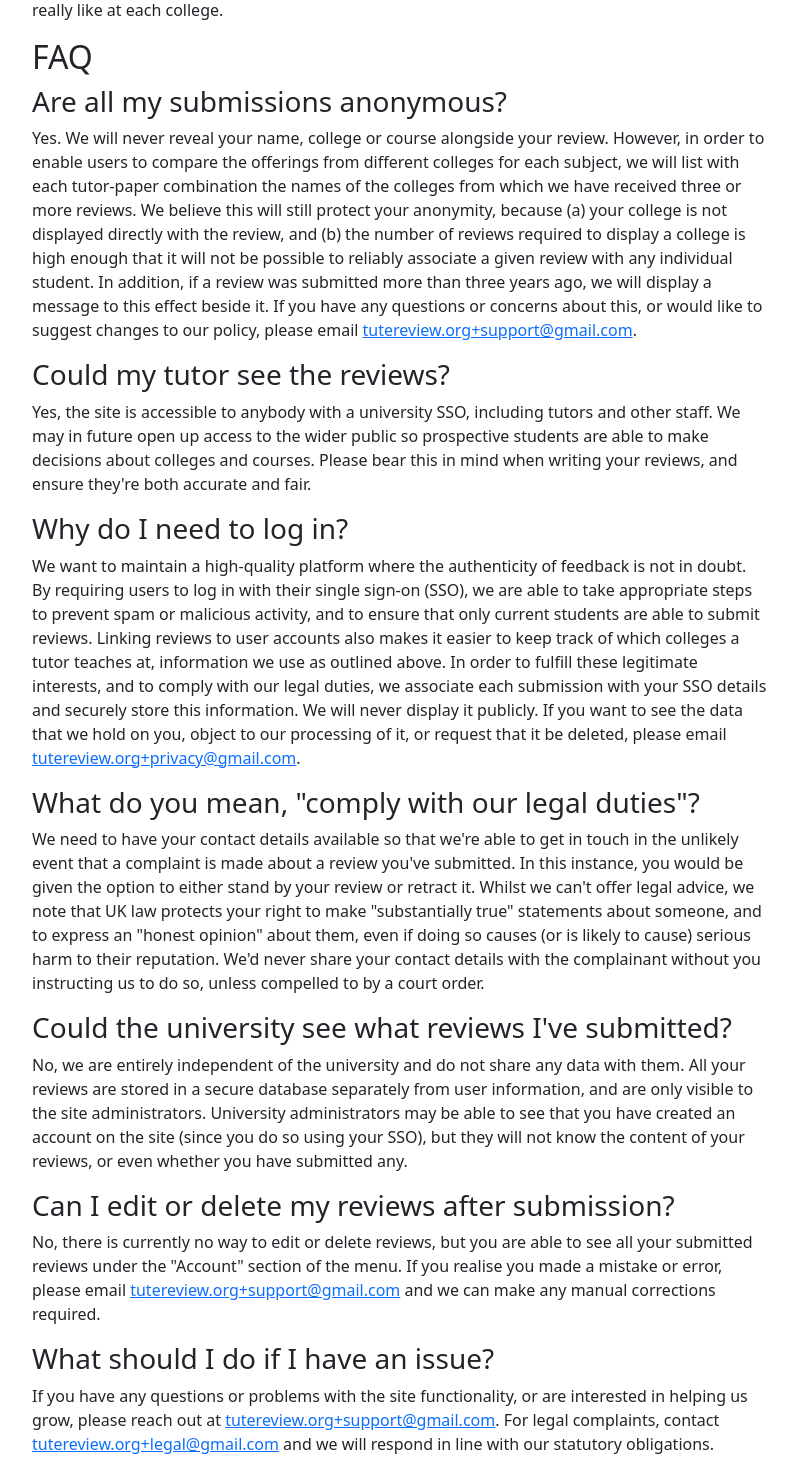
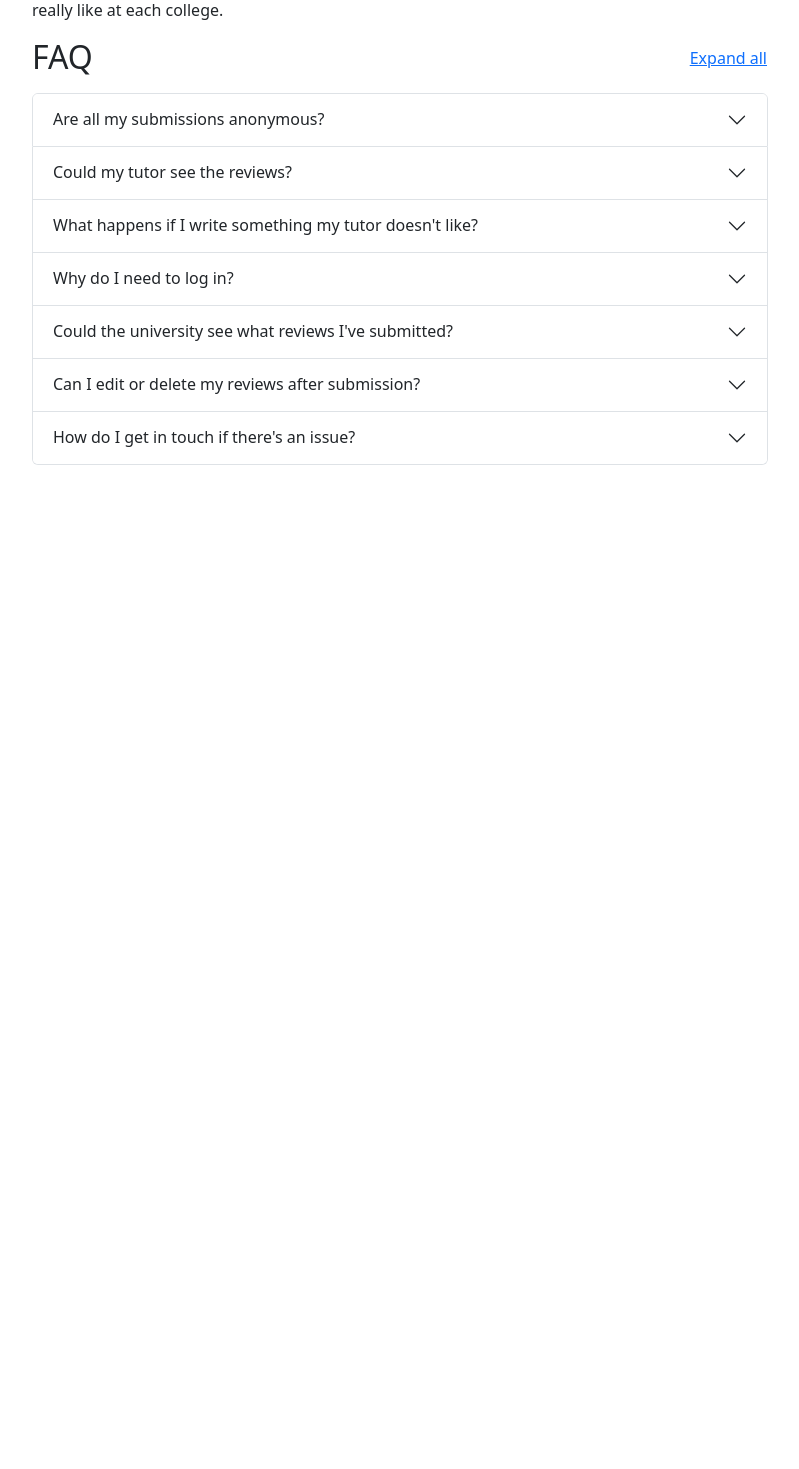
Before and after one commit to selvaradov/tutereview, a React (Create React App) app in the folder client/: page / in a window 1280 px wide. Shown: the part 940-2409 px from the top of the page, without its empty margins (50-849 px from the left). After the commit the page ends 1429 px from the top, so only its background shows below. Built offline with nearby package versions, Linux system fonts and the light colour scheme; no server answers.

Commit message:
accordion-style FAQ, automatically do mailto links

```diff
--- a/client/src/components/FAQSection.tsx
+++ b/client/src/components/FAQSection.tsx
@@ -1,79 +1,93 @@
-const FAQSection = () => {
+import { useState } from 'react';
+import { Accordion, Button, Row, Col } from 'react-bootstrap';
+
+const faqData = [
+  {
+    "question": "Are all my submissions anonymous?",
+    "answer": "Yes. We will never reveal your name, college or course alongside your review. However, in order to enable users to compare the offerings from different colleges for each subject, we will list with each tutor-paper combination the names of the colleges from which we have received three or more reviews. We believe this will still protect your anonymity, because (a) your college is not displayed directly with the review, and (b) the number of reviews required to display a college is high enough that it will not be possible to reliably associate a given review with any individual student. In addition, if a review was submitted more than three years ago, we will display a message to this effect beside it. If you have any questions or concerns about this, or would like to suggest changes to our policy, please email {{support}}."
+  },
+  {
+    "question": "Could my tutor see the reviews?",
+    "answer": "Yes, the site is accessible to anybody with a university SSO, including tutors and other staff. We may in future open up access to the wider public so prospective students are able to make decisions about colleges and courses. Please bear this in mind when writing your reviews, and ensure they're both accurate and fair."
+  },
+  {
+    "question": "What happens if I write something my tutor doesn't like?",
+    "answer": "We hope it'll never come to this, and that everyone involved acts with courtesy and consideration, but in the unlikely event that a complaint is made about a review you've submitted, we'll get in touch with you using the SSO-linked email address we have on file. You would then be given the option to either stand by your review or retract it. Whilst we can't offer legal advice, we note that UK law protects your right to make \"substantially true\" statements about someone, and to express an \"honest opinion\" about them, even if doing so causes (or is likely to cause) serious harm to their reputation. We'd never share your contact details with the complainant without you instructing us to do so, unless compelled to by a court order."
+  },
+  {
+    "question": "Why do I need to log in?",
+    "answer": "We want to maintain a high-quality platform where the authenticity of feedback is not in doubt. By requiring users to log in with their single sign-on (SSO), we are able to take appropriate steps to prevent spam or malicious activity, and to ensure that only current students are able to submit reviews. Linking reviews to user accounts also makes it easier to keep track of which colleges a tutor teaches at, information we use as outlined above. In order to fulfill these legitimate interests, and to comply with our legal duties as explained above, we associate each submission with your SSO details and securely store this information. We will never display it publicly. If you want to see the data that we hold on you, object to our processing of it, or request that it be deleted, please email {{privacy}}."
+  },
+  {
+    "question": "Could the university see what reviews I've submitted?",
+    "answer": "No, we are entirely independent of the university and do not share any data with them. All your reviews are stored in a secure database separately from user information, and are only visible to the site administrators. University administrators may be able to see that you have created an account on the site (since you do so using your SSO), but they will not know the content of your reviews, or even whether you have submitted any."
+  },
+  {
+    "question": "Can I edit or delete my reviews after submission?",
+    "answer": "No, there is currently no way to edit or delete reviews, but you are able to see all your submitted reviews under the \"Account\" section of the menu. If you realise you made a mistake or error, please email {{support}} and we can make any manual corrections required."
+  },
+  {
+    "question": "How do I get in touch if there's an issue?",
+    "answer": "If you have any questions or problems with the site functionality, or are interested in helping us grow, please reach out at {{support}}. For legal complaints, contact {{legal}} and we will respond in line with our statutory obligations."
+  }
+]
+
+const emailAddresses = {
+  support: "tutereview.org+support@gmail.com",
+  legal: "tutereview.org+legal@gmail.com",
+  privacy: "tutereview.org+privacy@gmail.com",
+};
+
+const createMailtoLink = (email: string) => {
+  return `<a href="mailto:${email}">${email}</a>`;
+};
+
+const replaceEmailPlaceholders = (text: string): string => {
+  return text.replace(/\{\{(\w+)\}\}/g, (_, key) => {
+    const email = emailAddresses[key as keyof typeof emailAddresses];
+    return email ? createMailtoLink(email) : `{{${key}}}`;
+  });
+};
+
+const FAQSection: React.FC = () => {
+  const [activeKeys, setActiveKeys] = useState<string[]>([]);
+
+  const toggleItem = (key: string) => {
+    setActiveKeys(prev =>
+      prev.includes(key) ? prev.filter(k => k !== key) : [...prev, key]
+    );
+  };
+
+  const toggleAll = () => {
+    setActiveKeys(activeKeys.length === faqData.length ? [] : faqData.map((_, index) => index.toString()));
+  };
+
   return (
-    <div id="faq">
-      <h2> FAQ </h2>
-      <h3>Are all my submissions anonymous?</h3>
-      <p>
-        Yes. We will never reveal your name, college or course alongside your review.
-        However, in order to enable users to compare the offerings from different colleges
-        for each subject, we will list with each tutor-paper combination the names
-        of the colleges from which we have received three or more reviews.
-        We believe this will still protect your anonymity, because
-        (a) your college is not displayed directly with the review, and
-        (b) the number of reviews required to display a college is high enough
-        that it will not be possible to reliably associate a given review with
-        any individual student.
-        In addition, if a review was submitted more than three years ago,
-        we will display a message to this effect beside it.
-        If you have any questions or concerns about this, or would like to suggest
-        changes to our policy, please email <a href="mailto:tutereview.org+support@gmail.com">tutereview.org+support@gmail.com</a>.
-      </p>
-      <h3>Could my tutor see the reviews?</h3>
-      <p>
-        Yes, the site is accessible to anybody with a university SSO, including tutors and
-        other staff. We may in future open up access to the wider public so prospective
-        students are able to make decisions about colleges and courses. Please bear this
-        in mind when writing your reviews, and ensure they're both accurate and fair.
-      </p>
-      <h3> Why do I need to log in?</h3>
-      <p>
-        We want to maintain a high-quality platform where the authenticity of feedback
-        is not in doubt. By requiring users to log in with their single sign-on (SSO), we
-        are able to take appropriate steps to prevent spam or malicious activity,
-        and to ensure that only current students are able to submit reviews. Linking reviews
-        to user accounts also makes it easier to keep track of which colleges a tutor teaches
-        at, information we use as outlined above. In order to fulfill these legitimate interests,
-        and to comply with our legal duties, we associate each submission
-        with your SSO details and securely store this information. We will never display it publicly.
-        If you want to see the data that we hold on you, object to our processing of it, or request
-        that it be deleted, please email <a href="mailto:tutereview.org+privacy@gmail.com">tutereview.org+privacy@gmail.com</a>.
-      </p>
-      <h3>What do you mean, "comply with our legal duties"?</h3>
-      <p>
-        We need to have your contact details available so that we're able to get in touch
-        in the unlikely event that a complaint is made about a review you've submitted. In this
-        instance, you would be given the option to either stand by your review or retract it.
-        Whilst we can't offer legal advice, we note that UK law protects your right to make
-        "substantially true" statements about someone, and to express an "honest opinion" about them, even if
-        doing so causes (or is likely to cause) serious harm to their reputation.
-        We'd never share your contact details with the complainant without you instructing us to do
-        so, unless compelled to by a court order.
-      </p>
-      <h3>Could the university see what reviews I've submitted?</h3>
-      <p>
-        No, we are entirely independent of the university and do not share any data with them.
-        All your reviews are stored in a secure database separately
-        from user information, and are only visible to the site administrators.
-        University administrators may be able to see that you have created an account
-        on the site (since you do so using your SSO), but they will not know the content of your reviews, or even
-        whether you have submitted any.
-      </p>
-      <h3>Can I edit or delete my reviews after submission?</h3>
-      <p>
-        No, there is currently no way to edit or delete reviews, but you are able
-        to see all your submitted reviews under the "Account" section of the menu.
-        If you realise you made a mistake or error, please
-        email <a href="mailto:tutereview.org+support@gmail.com">tutereview.org+support@gmail.com</a> and
-        we can make any manual corrections required.
-      </p>
-      <h3> What should I do if I have an issue?</h3>
-      <p>
-        If you have any questions or problems with the site functionality,
-        or are interested in helping us grow,
-        please reach out at <a href="mailto:tutereview.org+support@gmail.com">tutereview.org+support@gmail.com</a>.
-        For legal complaints, contact <a href="mailto:tutereview.org+legal@gmail.com">tutereview.org+legal@gmail.com</a> and
-        we will respond in line with our statutory obligations.
-      </p>
+    <div id="faq" className="mb-4">
+      <Row className="align-items-center mb-3">
+        <Col>
+          <h2 className="mb-0">FAQ</h2>
+        </Col>
+        <Col xs="auto">
+        <Button
+            variant="link"
+            onClick={toggleAll}
+            className="p-0"
+          >
+            {activeKeys.length === faqData.length ? 'Collapse all' : 'Expand all'}
+          </Button>
+        </Col>
+      </Row>
+      <Accordion activeKey={activeKeys}>
+        {faqData.map((item, index) => (
+          <Accordion.Item eventKey={index.toString()} key={index}>
+            <Accordion.Header onClick={() => toggleItem(index.toString())}>
+              {item.question}
+            </Accordion.Header>
+            <Accordion.Body dangerouslySetInnerHTML={{ __html: replaceEmailPlaceholders(item.answer) }} />
+          </Accordion.Item>
+        ))}
+      </Accordion>
     </div>
   );
 };
```
